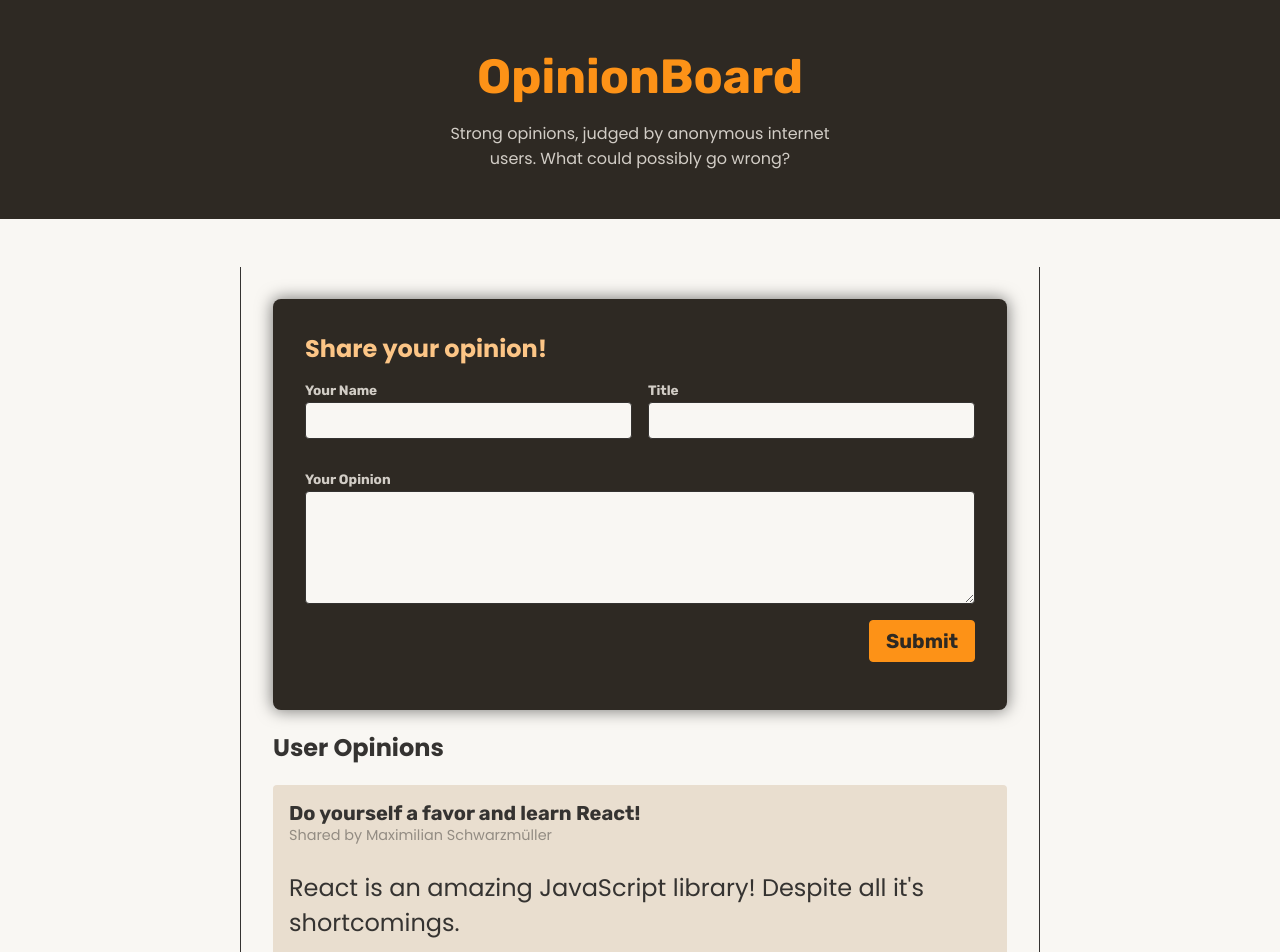
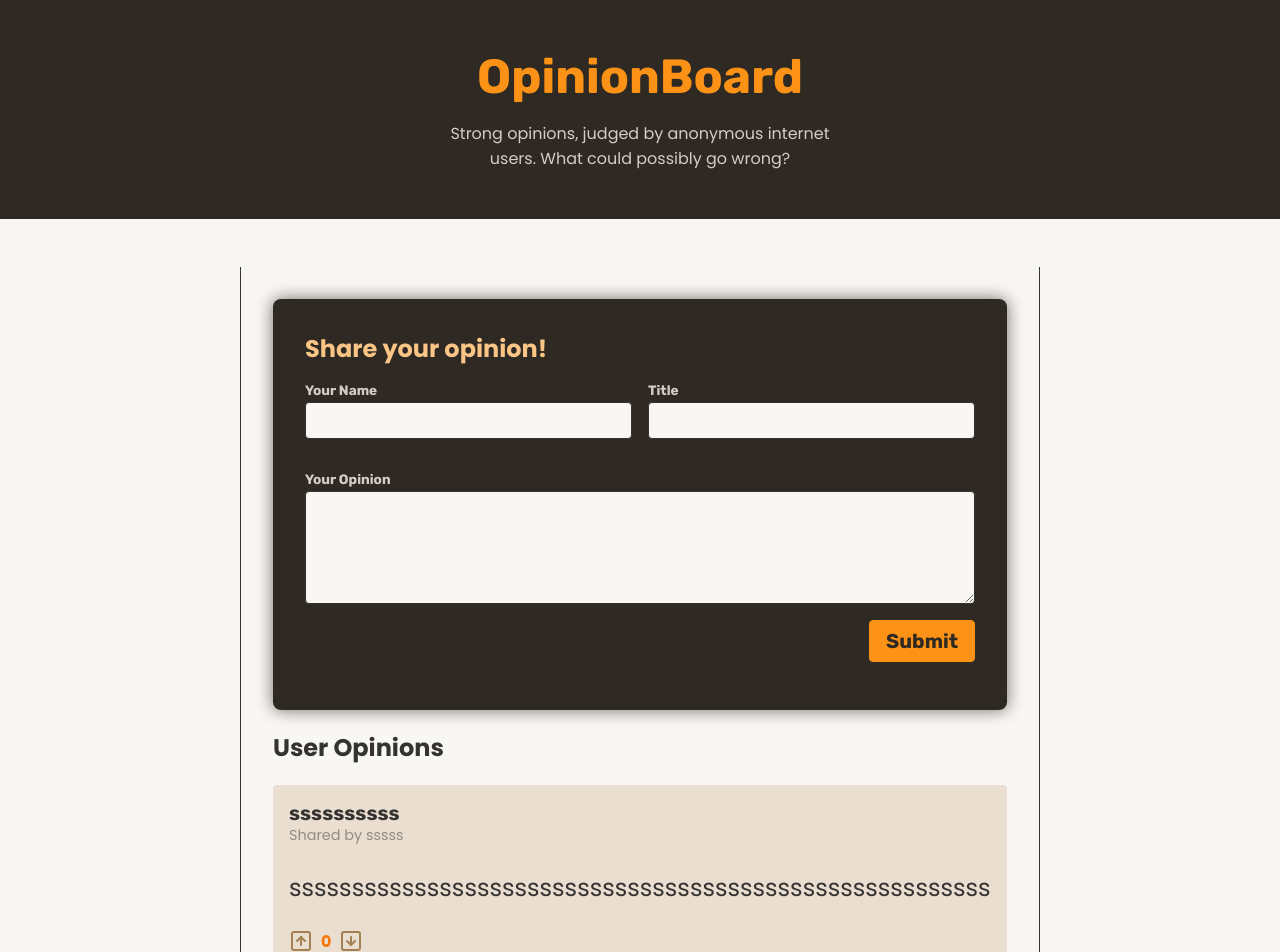
Before and after one commit to mahmoud1992/Demo-app-form-Submition-React, a React (Vite) app: page / in a window 1280 px wide. Shown: the top 952 px of the page. Built offline with nearby package versions, Linux system fonts and the light colour scheme; data requests are answered from the project's data file.

Commit message:
Add Opinion with Asynchronous Form Actions

```diff
--- a/backend/db.json
+++ b/backend/db.json
@@ -1,5 +1,12 @@
 {
   "opinions": [
+    {
+      "id": 1774523360574,
+      "votes": 0,
+      "userName": "sssss",
+      "title": "ssssssssss",
+      "body": "ssssssssssssssssssssssssssssssssssssssssssssssssssssssss"
+    },
     {
       "id": 1,
       "userName": "Maximilian Schwarzmüller",
--- a/src/components/NewOpinion.jsx
+++ b/src/components/NewOpinion.jsx
@@ -1,7 +1,11 @@
+import { use } from "react";
 import { useActionState } from "react";
+import { OpinionsContext } from "../store/opinions-context";
 
 export function NewOpinion() {
-  function shareOpinionAction(prevState, formDate) {
+  const { addOpinion } = use(OpinionsContext);
+
+  async function shareOpinionAction(prevState, formDate) {
     const title = formDate.get("title");
     const body = formDate.get("body");
     const userName = formDate.get("userName");
@@ -24,9 +28,11 @@ export function NewOpinion() {
     }
 
     // submit to backend or update states
+    await addOpinion({ title, body, userName });
 
     return { errors: null };
   }
+
   const [formState, formAction] = useActionState(shareOpinionAction, {
     errors: null,
   });
```
